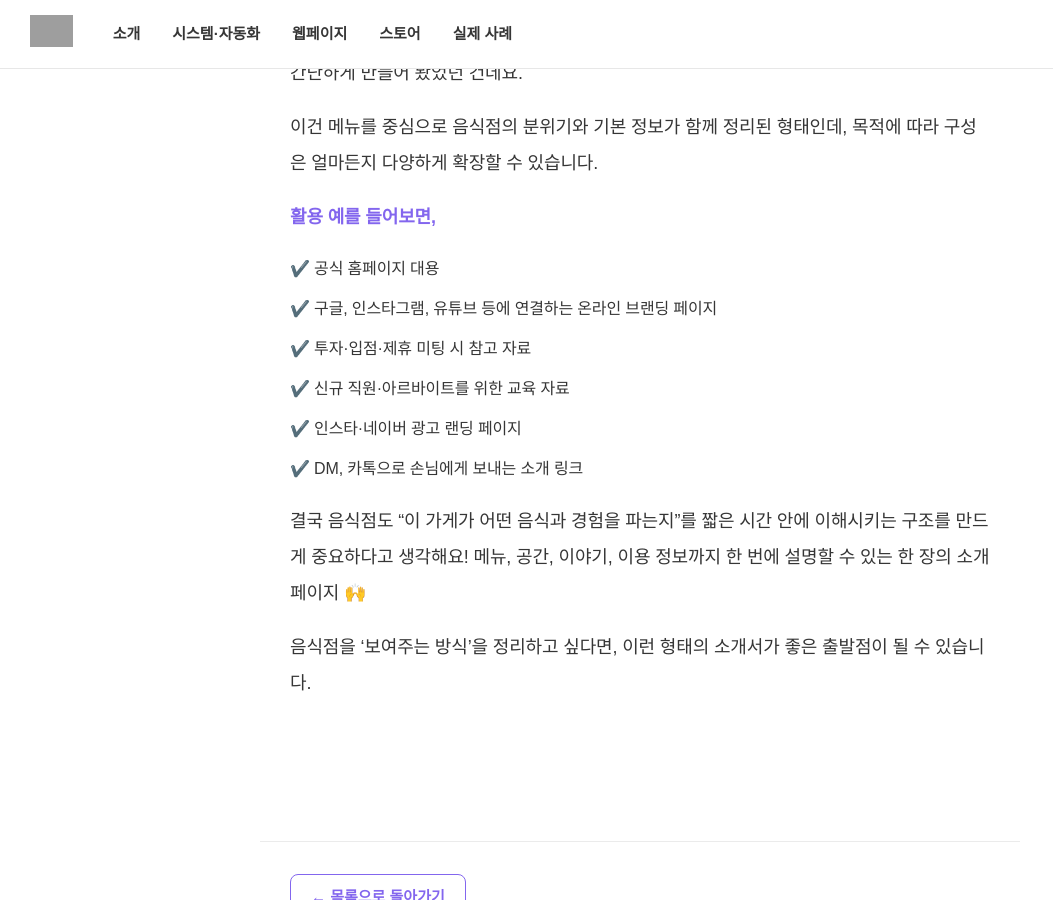
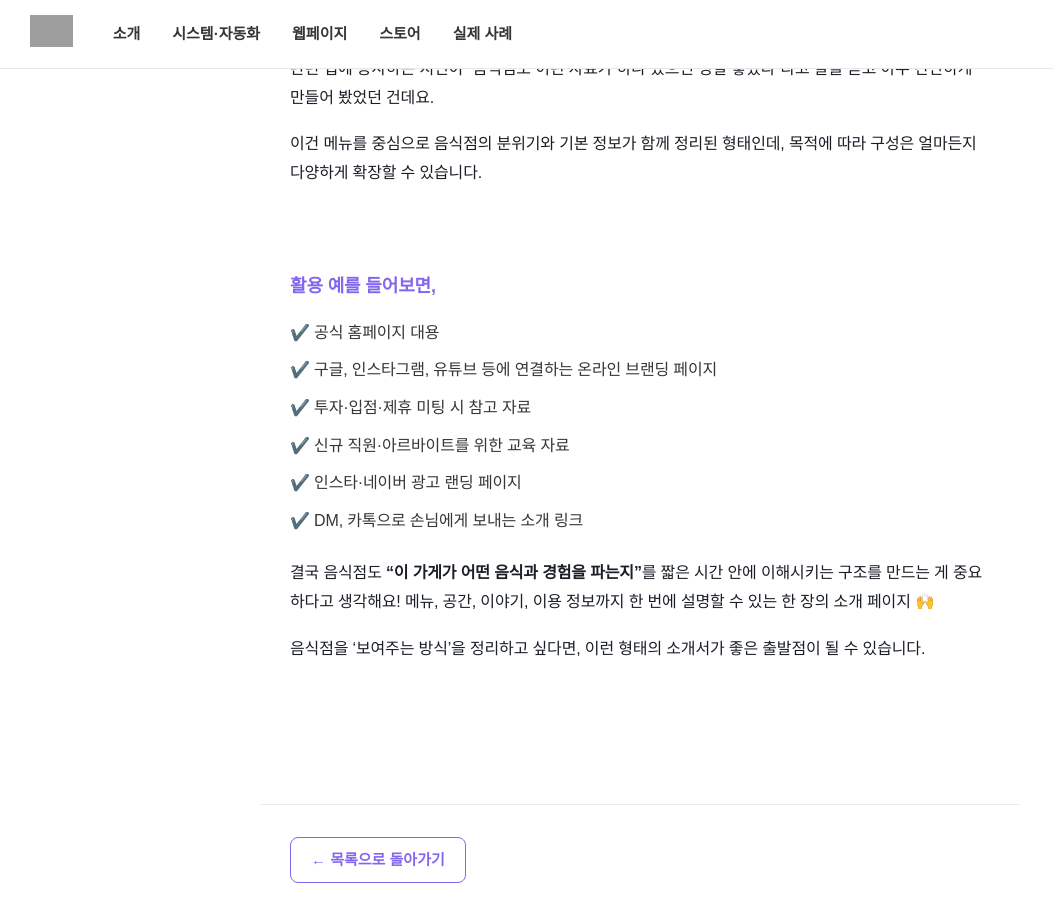
Before and after one commit to nsdlab26/blog, a Jekyll site: the page built from _posts/2026-02-03-restaurant-guide.md, in a window 1280 px wide and 900 px high, scrolled down 1312 px. Shown: the whole window, without its empty margins (0-1053 px from the left). Built offline with Jekyll 4.4.1, drawn with Linux system fonts in a browser that asks for light colours; some web fonts are replaced; grey boxes are pictures that could not be loaded.

Commit message:
Update 2026-02-03-restaurant-guide.md

```diff
--- a/_posts/2026-02-03-restaurant-guide.md
+++ b/_posts/2026-02-03-restaurant-guide.md
@@ -8,40 +8,33 @@
 meta_title: "카페·음식점 소개 페이지, 매장 정보·메뉴·스토리를 한 장에"
 meta_description: "음식점의 메뉴, 공간 분위기, 브랜드 스토리, 이용 정보를 한 페이지로 정리한 노션 소개서 사례"
 ---
-<p><img src="https://cdn.imweb.me/upload/S20260317e48e798a6d243/11dd1fa89901c.png" class="fr-fil fr-dib" data-files="[object Object]"></p>
-
-<p>
-	<br>
-</p>
-<div style="font-family: 'Pretendard', sans-serif; color: #1A1F27; letter-spacing: -0.01em;">
-
-	<blockquote style="background-color: #F5F4F8; padding: 25px 30px; border-left: 5px solid #8366EE; border-radius: 8px; margin: 30px 0 30px 0; border-top: none; border-right: none; border-bottom: none; quotes: none;">
-
-		<h2 style="font-size: 22px; font-weight: 700; color: rgb(131, 102, 238); margin-top: 0px; margin-bottom: 15px; display: flex; align-items: center; gap: 8px; line-height: 2;"><span style="font-size: 24px;">💡</span> 핵심 포인트</h2>
-
-		<p style="font-size: 18px; line-height: 2; color: rgb(26, 31, 39); margin-bottom: 0px; font-weight: 300;">이렇게 음식점에 대한 모든 정보를 한 페이지로 정리해두면, 홈페이지 대용은 물론 음식점 정보 &amp; 브랜딩 페이지로도 활용할 수 있어요.</p>
-	</blockquote>
-	<div style="background-color: rgb(249, 249, 251); border: 1px solid rgb(234, 234, 239); padding: 20px 25px; border-radius: 12px; margin-bottom: 40px; display: flex; align-items: center; gap: 10px; line-height: 2;"><span style="font-size: 20px;">👉</span><a href="https://www.notion.so/nsdlab26/Olive-Table-2e3ecbcf213e804f9a8ef7f7d42b0d86" rel="noopener noreferrer" target="_blank"><strong>&nbsp;실제 화면으로 소개 페이지 보기 &rarr;</strong></a>
-		<a href="#" style="font-size: 18px; font-weight: 700; color: #1A1F27; text-decoration: underline; text-underline-offset: 4px;"></a></div>
-	<section style="margin-bottom: 60px;">
-
-		<p style="font-size: 18px; font-weight: 300; line-height: 2; margin-bottom: 18px;">관련 업에 종사하는 지인이 &ldquo;음식점도 이런 자료가 하나 있으면 정말 좋겠다&rdquo;라고 말을 듣고 아주 간단하게 만들어 봤었던 건데요.</p>
-
-		<p style="font-size: 18px; font-weight: 300; line-height: 2; margin-bottom: 18px;">이건 메뉴를 중심으로 음식점의 분위기와 기본 정보가 함께 정리된 형태인데, 목적에 따라 구성은 얼마든지 다양하게 확장할 수 있습니다.</p>
-
-		<p style="font-size: 18px; font-weight: 700; line-height: 2; margin-bottom: 18px; color: rgb(131, 102, 238);">활용 예를 들어보면,</p>
-
-		<ul style="list-style: none; padding-left: 0; margin-bottom: 18px; font-size: 18px; font-weight: 300; line-height: 1.7;">
-			<li style="margin-bottom: 8px; line-height: 2;">✔️ 공식 홈페이지 대용</li>
-			<li style="margin-bottom: 8px; line-height: 2;">✔️ 구글, 인스타그램, 유튜브 등에 연결하는 온라인 브랜딩 페이지</li>
-			<li style="margin-bottom: 8px; line-height: 2;">✔️ 투자&middot;입점&middot;제휴 미팅 시 참고 자료</li>
-			<li style="margin-bottom: 8px; line-height: 2;">✔️ 신규 직원&middot;아르바이트를 위한 교육 자료</li>
-			<li style="margin-bottom: 8px; line-height: 2;">✔️ 인스타&middot;네이버 광고 랜딩 페이지</li>
-			<li style="line-height: 2;">✔️ DM, 카톡으로 손님에게 보내는 소개 링크</li>
-		</ul>
-
-		<p style="font-size: 18px; font-weight: 300; line-height: 2; margin-bottom: 18px;">결국 음식점도 &ldquo;이 가게가 어떤 음식과 경험을 파는지&rdquo;를 짧은 시간 안에 이해시키는 구조를 만드게 중요하다고 생각해요! 메뉴, 공간, 이야기, 이용 정보까지 한 번에 설명할 수 있는 한 장의 소개 페이지 🙌</p>
-
-		<p style="font-size: 18px; font-weight: 300; line-height: 2; margin-bottom: 18px;">음식점을 &lsquo;보여주는 방식&rsquo;을 정리하고 싶다면, 이런 형태의 소개서가 좋은 출발점이 될 수 있습니다.</p>
-	</section>
+<div style="font-family: 'Pretendard', sans-serif; color: #1a1f27; letter-spacing: -0.01em;"><!-- 핵심 포인트 블록 -->
+<blockquote style="background-color: #f5f4f8; padding: 25px 30px; border-left: 5px solid #8366EE; border-radius: 8px; margin: 30px 0 30px 0; border-top: none; border-right: none; border-bottom: none; quotes: none;">
+<h3 style="font-size: 18px; font-weight: bold; color: #8366ee; margin-top: 0px; margin-bottom: 15px; display: flex; align-items: center; gap: 8px; line-height: 1.4;"><span style="font-size: 20px;">💡</span> 핵심 포인트</h3>
+<p style="font-size: 16px; line-height: 1.7; color: #1a1f27; margin-bottom: 0; font-weight: 400;">이렇게 음식점에 대한 모든 정보를 한 페이지로 정리해두면, 홈페이지 대용은 물론 음식점 정보 &amp; 브랜딩 페이지로도 활용할 수 있어요.</p>
+</blockquote>
+<!-- 링크 버튼 박스 -->
+<div style="background-color: #f9f9fb; border: 1px solid #EAEAEF; padding: 18px 25px; border-radius: 12px; margin-bottom: 40px; display: flex; align-items: center; gap: 10px; line-height: 1.5;"><span style="font-size: 18px;">👉</span> <a style="font-size: 16px; color: #1a1f27; text-decoration: none;" href="https://www.notion.so/nsdlab26/Olive-Table-2e3ecbcf213e804f9a8ef7f7d42b0d86" target="_blank" rel="noopener noreferrer"> <strong style="font-weight: bold;">실제 화면으로 소개 페이지 보기 →</strong> </a></div>
+<section style="margin-bottom: 60px;"><!-- 메인 이미지 -->
+<p style="margin-bottom: 32px;"> </p>
+<p style="margin-bottom: 32px;"><img style="width: 100%; border-radius: 8px; cursor: pointer;" src="https://cdn.imweb.me/upload/S20260317e48e798a6d243/11dd1fa89901c.png" alt="" /></p>
+<p style="font-size: 16px; font-weight: 400; line-height: 1.8; color: #1a1f27; margin-bottom: 18px;"> </p>
+<p style="font-size: 16px; font-weight: 400; line-height: 1.8; color: #1a1f27; margin-bottom: 18px;">관련 업에 종사하는 지인이 “음식점도 이런 자료가 하나 있으면 정말 좋겠다”라고 말을 듣고 아주 간단하게 만들어 봤었던 건데요.</p>
+<p style="font-size: 16px; font-weight: 400; line-height: 1.8; color: #1a1f27; margin-bottom: 24px;">이건 메뉴를 중심으로 음식점의 분위기와 기본 정보가 함께 정리된 형태인데, 목적에 따라 구성은 얼마든지 다양하게 확장할 수 있습니다.</p>
+<p style="font-size: 16px; font-weight: 400; line-height: 1.8; color: #1a1f27; margin-bottom: 24px;"> </p>
+<!-- 중간 제목 (H3) -->
+<h3 style="font-size: 18px; font-weight: bold; line-height: 1.5; color: #8366ee; margin-bottom: 18px;">활용 예를 들어보면,</h3>
+<!-- 리스트 아이템 -->
+<ul style="list-style: none; padding-left: 0; margin-bottom: 24px; font-size: 16px; font-weight: 400; line-height: 1.8;">
+<li style="margin-bottom: 8px;"><span style="color: #8366ee; font-weight: bold;">✔️</span> 공식 홈페이지 대용</li>
+<li style="margin-bottom: 8px;"><span style="color: #8366ee; font-weight: bold;">✔️</span> 구글, 인스타그램, 유튜브 등에 연결하는 온라인 브랜딩 페이지</li>
+<li style="margin-bottom: 8px;"><span style="color: #8366ee; font-weight: bold;">✔️</span> 투자·입점·제휴 미팅 시 참고 자료</li>
+<li style="margin-bottom: 8px;"><span style="color: #8366ee; font-weight: bold;">✔️</span> 신규 직원·아르바이트를 위한 교육 자료</li>
+<li style="margin-bottom: 8px;"><span style="color: #8366ee; font-weight: bold;">✔️</span> 인스타·네이버 광고 랜딩 페이지</li>
+<li style="margin-bottom: 8px;"><span style="color: #8366ee; font-weight: bold;">✔️</span> DM, 카톡으로 손님에게 보내는 소개 링크</li>
+<li style="margin-bottom: 8px;"></li>
+</ul>
+<p style="font-size: 16px; font-weight: 400; line-height: 1.8; color: #1a1f27; margin-bottom: 18px;">결국 음식점도 <strong style="font-weight: bold;">“이 가게가 어떤 음식과 경험을 파는지”</strong>를 짧은 시간 안에 이해시키는 구조를 만드는 게 중요하다고 생각해요! 메뉴, 공간, 이야기, 이용 정보까지 한 번에 설명할 수 있는 한 장의 소개 페이지 🙌</p>
+<p style="font-size: 16px; font-weight: 400; line-height: 1.8; color: #1a1f27; margin: 0;">음식점을 ‘보여주는 방식’을 정리하고 싶다면, 이런 형태의 소개서가 좋은 출발점이 될 수 있습니다.</p>
+</section>
 </div>
```
